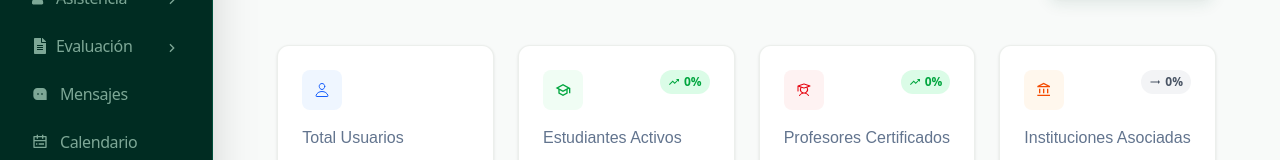
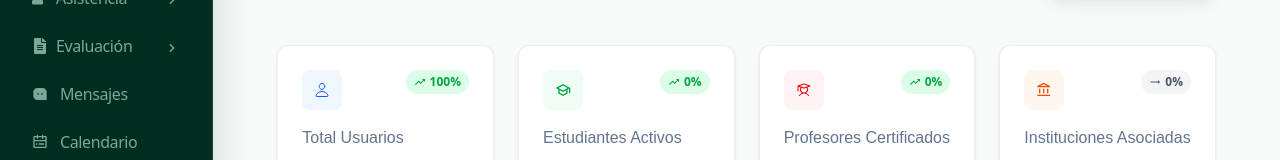
Before and after one commit to Olozano1194/entidadesReact, a React (Vite) app: page /admin in a window 1280 px wide. Shown: the part 230-390 px from the top of the page. Built offline with nearby package versions, Linux system fonts and the light colour scheme; no server answers; sample sign-in values are in the browser's storage.

Commit message:
fix(ui): agregar porcentaje en card de total de usuarios

```diff
--- a/src/components/home/admin/HomeAdmin.tsx
+++ b/src/components/home/admin/HomeAdmin.tsx
@@ -106,6 +106,8 @@ const HomeAdmin = () => {
                     icon={<IoPersonOutline />}
                     iconColor="text-blue-600"
                     iconBg="bg-blue-50"
+                    trend="100%"
+                    trendType="up"
                 />
                 <HomeCard
                     title="Estudiantes Activos"
```
